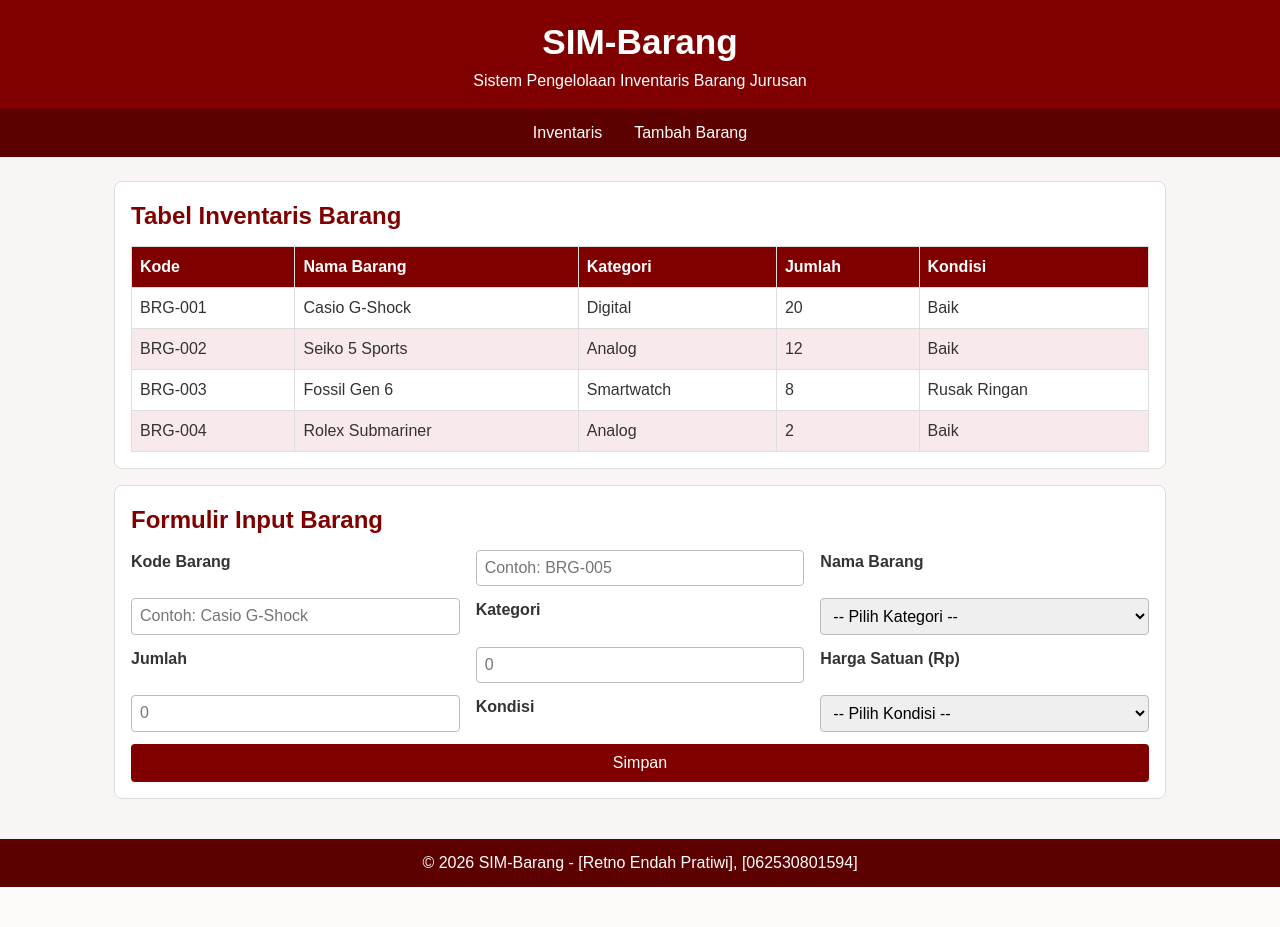
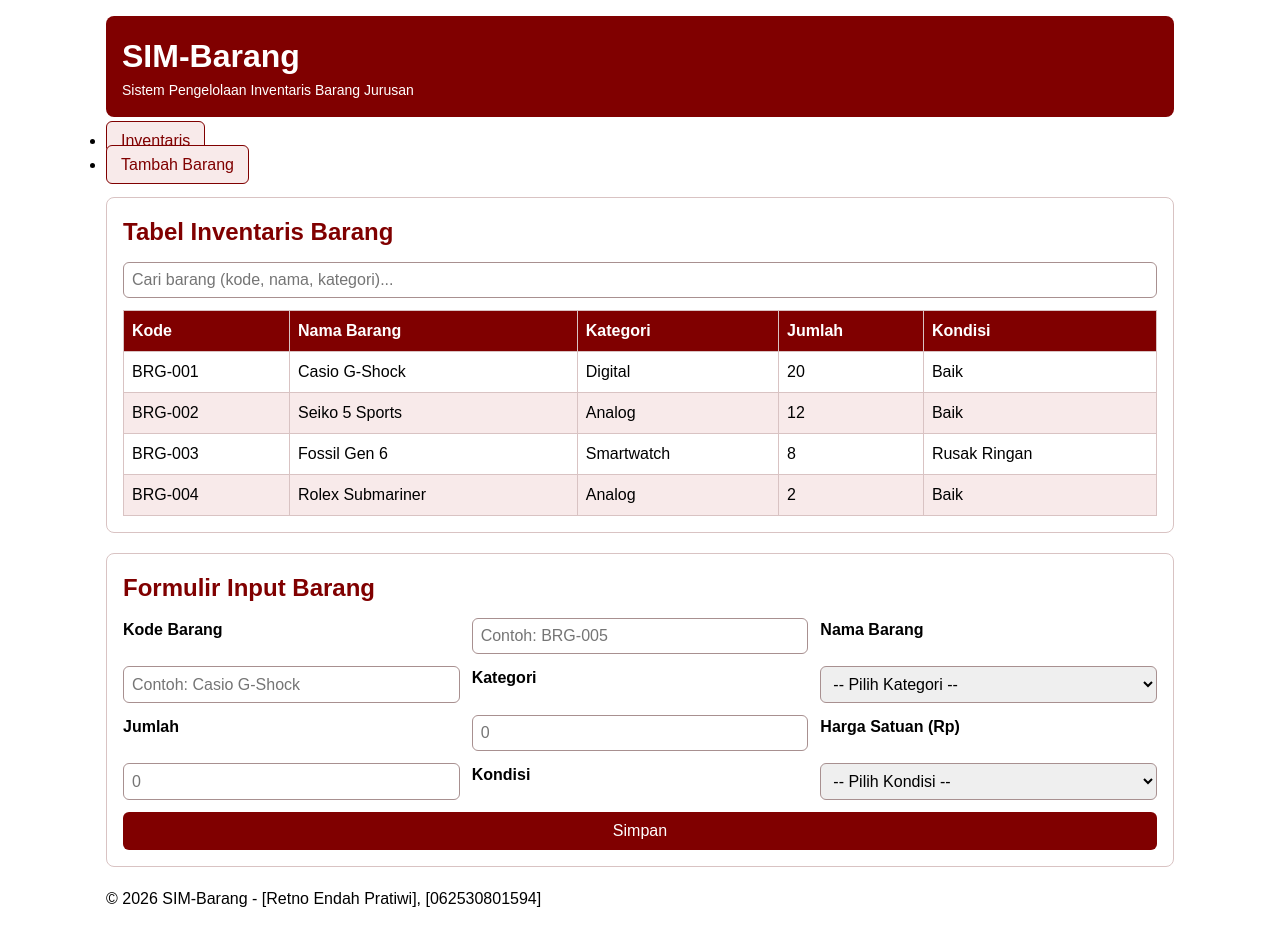
Before and after one commit to retnoendahpratiwi3ib-beep/sim-barang-062530801594, a PHP site: page / in a window 1280 px wide. Before the commit the page ends 887 px from the top, so only its background shows below. Run offline with PHP 8.4, Linux system fonts and the light colour scheme.

Commit message:
Pertemuan 4: validasi form, pencarian, dan toast JavaScript

```diff
--- a/index.html
+++ b/index.html
@@ -23,6 +23,7 @@
   <main>
     <section id="inventaris">
       <h2>Tabel Inventaris Barang</h2>
+      <input type="text" id="cari" placeholder="Cari barang (kode, nama, kategori)...">
       <table>
         <thead>
           <tr>
@@ -105,6 +106,8 @@
   <footer>
     <p>&copy; 2026 SIM-Barang - [Retno Endah Pratiwi], [062530801594]</p>
   </footer>
+  <div id="toast">Data berhasil divalidasi!</div>
+  <script src="main.js"></script>
 
 </body>
 </html>
--- /dev/null
+++ b/main.js
@@ -0,0 +1,44 @@
+const form = document.querySelector("form");
+
+form.addEventListener("submit", function (e) {
+  const kode = document.getElementById("kode").value.trim();
+  const jumlah = Number(document.getElementById("jumlah").value);
+
+  // Validasi kode: harus BRG- diikuti angka
+  if (!/^BRG-\d+$/.test(kode)) {
+    e.preventDefault();
+    alert("Kode barang harus diawali BRG- diikuti angka, contoh: BRG-001");
+    return;
+  }
+
+  // Validasi jumlah: harus angka lebih dari 0
+  if (isNaN(jumlah) || jumlah <= 0) {
+    e.preventDefault();
+    alert("Jumlah barang harus berupa angka lebih dari 0");
+    return;
+  }
+  // Lolos validasi: tampilkan toast
+  e.preventDefault();   // sementara, supaya halaman tidak pindah
+  const toast = document.getElementById("toast");
+  toast.classList.add("tampil");
+  setTimeout(function () {
+    toast.classList.remove("tampil");
+  }, 3000);
+});
+// ===== FITUR PENCARIAN =====
+const inputCari = document.getElementById("cari");
+const barisTabel = document.querySelectorAll("tbody tr");
+
+inputCari.addEventListener("input", function () {
+  const kataKunci = inputCari.value.toLowerCase();
+
+  barisTabel.forEach(function (baris) {
+    const teksBaris = baris.textContent.toLowerCase();
+
+    if (teksBaris.includes(kataKunci)) {
+      baris.style.display = "";      // tampilkan
+    } else {
+      baris.style.display = "none";  // sembunyikan
+    }
+  });
+});
--- a/style.css
+++ b/style.css
@@ -1,69 +1,67 @@
-/* ===== Reset & Box Model ===== */
 * {
+  box-sizing: border-box;
   margin: 0;
   padding: 0;
-  box-sizing: border-box;
 }
 
 body {
   font-family: Arial, sans-serif;
-  background: #faf5f5;
-  color: #333;
   line-height: 1.5;
+  padding: 16px;
 }
 
-/* ===== Header ===== */
+/* ===== HEADER ===== */
 header {
-  background: #800000;
-  color: #fff;
+  background-color: #800000;
+  color: white;
   padding: 16px;
+  border-radius: 8px;
+  margin-bottom: 12px;
+}
+
+header p {
+  font-size: 14px;
+}
+
+/* ===== NAVIGASI (Flexbox) ===== */
+nav {
+  display: flex;
+  flex-direction: column;   /* HP: menu menurun */
+  gap: 8px;
+  margin-bottom: 20px;
+}
+
+nav a {
+  background-color: #f8eaea;
+  color: #800000;
+  text-decoration: none;
+  padding: 10px 14px;
+  border: 1px solid #800000;
+  border-radius: 6px;
   text-align: center;
 }
 
-/* ===== Navigasi (Flexbox) ===== */
-nav {
-  background: #5c0000;
+nav a:hover {
+  background-color: #800000;
+  color: white;
 }
 
-nav ul {
-  display: flex;
-  flex-direction: column;
-  list-style: none;
+/* ===== SECTION ===== */
+section {
+  border: 1px solid #d9c3c3;
+  border-radius: 8px;
+  padding: 16px;
+  margin-bottom: 20px;
 }
 
-nav a {
-  display: block;
-  padding: 12px 16px;
-  color: #fff;
-  text-decoration: none;
-  border-bottom: 1px solid #a52a2a;
-}
-
-nav a:hover {
-  background: #a52a2a;
-}
-
-/* ===== Konten ===== */
-main {
-  padding: 16px;
-}
-
-section {
-  background: #fff;
-  border: 1px solid #ddd;
-  border-radius: 8px;
-  padding: 16px;
-  margin-bottom: 16px;
-}
-
-h2 {
+section h2 {
   margin-bottom: 12px;
   color: #800000;
 }
 
-/* ===== Tabel ===== */
-#inventaris {
-  overflow-x: auto;
+/* ===== TABEL ===== */
+.tabel-wrap {
+  overflow-x: auto;   /* HP: tabel bisa digeser menyamping */
 }
 
 table {
@@ -72,25 +70,31 @@
 }
 
 th, td {
-  border: 1px solid #ddd;
+  border: 1px solid #d9c3c3;
   padding: 8px;
   text-align: left;
 }
 
 th {
-  background: #800000;
-  color: #fff;
+  background-color: #800000;
+  color: white;
 }
 
 tbody tr:nth-child(even) {
-  background: #f8eaea;
+  background-color: #f8eaea;
 }
 
-/* ===== Form (Grid) ===== */
+/* ===== FORM (Grid) ===== */
 form {
   display: grid;
-  grid-template-columns: 1fr;
-  gap: 8px;
+  grid-template-columns: 1fr;   /* HP: 1 kolom */
+  gap: 12px;
+}
+
+form div {
+  display: flex;
+  flex-direction: column;
+  gap: 4px;
 }
 
 label {
@@ -99,43 +103,35 @@
 
 input, select {
   padding: 8px;
-  border: 1px solid #bbb;
-  border-radius: 4px;
-  font-size: 1rem;
+  border: 1px solid #a89090;
+  border-radius: 6px;
+  font-size: 16px;
 }
 
 button {
   padding: 10px;
-  background: #800000;
-  color: #fff;
+  background-color: #800000;
+  color: white;
   border: none;
-  border-radius: 4px;
-  font-size: 1rem;
+  border-radius: 6px;
+  font-size: 16px;
   cursor: pointer;
 }
 
 button:hover {
-  background: #5c0000;
+  background-color: #5c0000;
 }
 
-/* ===== Footer ===== */
-footer {
-  background: #5c0000;
-  color: #fff;
-  text-align: center;
-  padding: 12px;
-}
-
-/* ===== Pencarian ===== */
+/* ===== PENCARIAN ==== */
 #cari {
   width: 100%;
   margin-bottom: 12px;
 }
 
-/* ===== Pesan error ===== */
+/* ===== PESAN ERROR ===== */
 .error {
   grid-column: 1 / -1;
-  background: #fde8e8;
+  background-color: #fde8e8;
   color: #b00020;
   border: 1px solid #f5b5b5;
   border-radius: 4px;
@@ -146,58 +142,51 @@
   display: none;
 }
 
-/* ===== Toast ===== */
-.toast {
+/* ===== TOAST ===== */
+#toast {
   position: fixed;
   bottom: 20px;
   right: 20px;
-  background: #800000;
-  color: #fff;
-  padding: 12px 20px;
+  background-color: #800000;
+  color: white;
+  padding: 12px 18px;
   border-radius: 6px;
   opacity: 0;
   pointer-events: none;
   transition: opacity 0.3s;
 }
 
-.toast.tampil {
+#toast.tampil {
   opacity: 1;
 }
 
 /* ===== TABLET (600px - 1024px) ===== */
 @media (min-width: 600px) {
-  nav ul {
-    flex-direction: row;
-    justify-content: center;
+  nav {
+    flex-direction: row;          /* menu jadi menyamping */
   }
 
   nav a {
-    border-bottom: none;
+    flex: 1;                      /* tiap menu sama lebar */
   }
 
   form {
-    grid-template-columns: 1fr 1fr;
-    gap: 12px 16px;
+    grid-template-columns: 1fr 1fr;   /* form jadi 2 kolom */
   }
 
-  button {
-    grid-column: 1 / -1;
+  form button {
+    grid-column: 1 / -1;          /* tombol selebar 2 kolom */
   }
 }
 
 /* ===== DESKTOP (> 1024px) ===== */
 @media (min-width: 1025px) {
-  main {
+  body {
     max-width: 1100px;
-    margin: 0 auto;
-    padding: 24px;
+    margin: 0 auto;               /* konten di tengah */
   }
 
   form {
-    grid-template-columns: repeat(3, 1fr);
-  }
-
-  header h1 {
-    font-size: 2.2rem;
+    grid-template-columns: repeat(3, 1fr);   /* form jadi 3 kolom */
   }
 }
```
